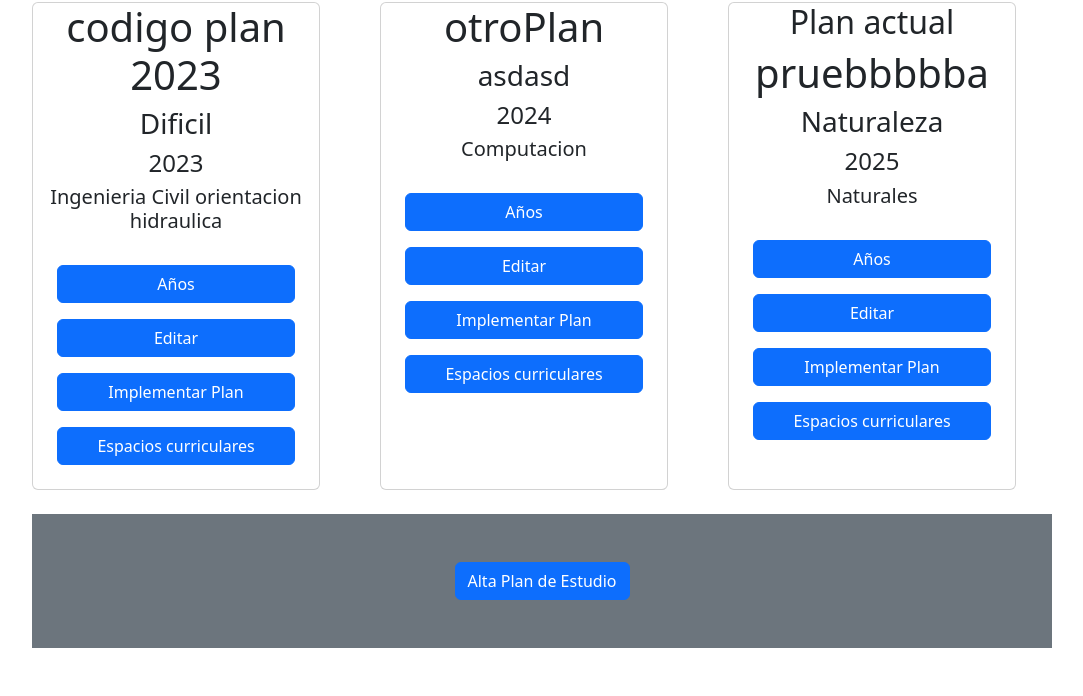
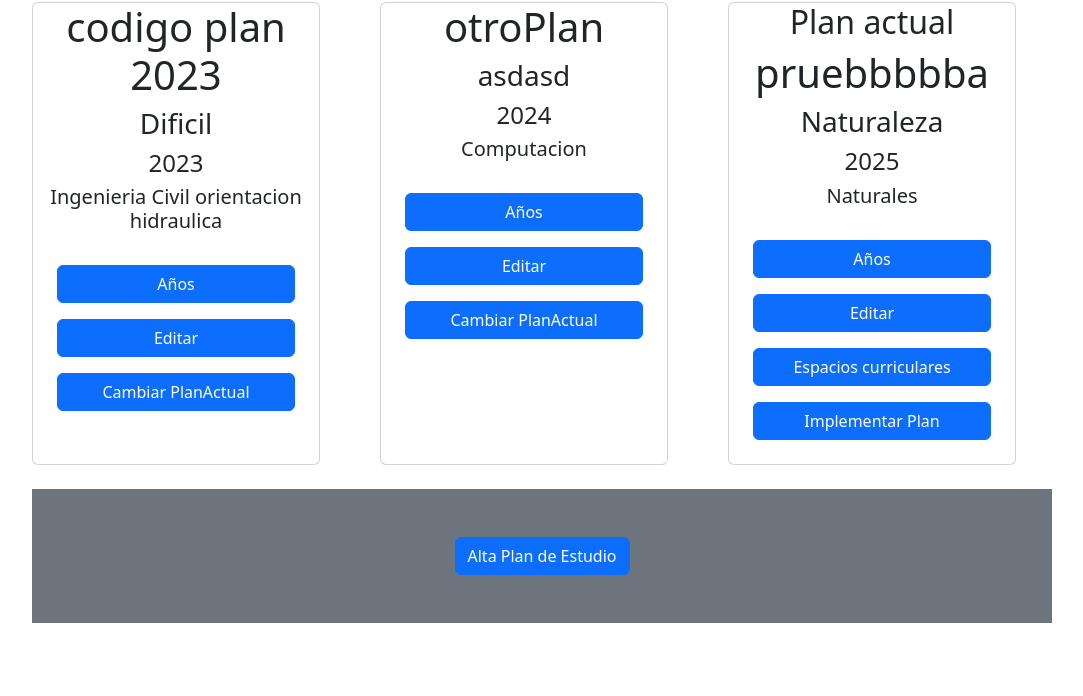
Before and after one commit to jntorres2014/proyecto_sge, a Django app: page /Core/verPlan in a window 1280 px wide. Shown: the part 252-948 px from the top of the page, without its empty margins (98-1181 px from the left). After the commit the page ends 875 px from the top, so only its background shows below. Run offline with Django 4.2, Linux system fonts and the light colour scheme; a user stored in the database is signed in; data comes from the database, SQL or seed files in the repository; both versions use the stored data as it was after the commit; some libraries are stand-ins or nearby versions.

Commit message:
aagreegando

```diff
--- a/Core/models.py
+++ b/Core/models.py
@@ -150,6 +150,22 @@ class PlanDeEstudios(models.Model):
             Anio.save()
             anio= anio +1
         return Anio
+
+    @classmethod
+    def actualizar_actual(cls):
+        # Establecer todos los planes como no actuales
+        cls.objects.all().update(esActual=False)
+
+    @classmethod
+    def cambiar_actual(cls, request, id_plan):
+        # Actualizar el estado de todos los planes
+        cls.actualizar_actual()
+
+        # Establecer el plan específico como actual
+        plan = cls.objects.get(id=id_plan)
+        plan.esActual = True
+        plan.save()
+
 
 @receiver(post_save, sender=PlanDeEstudios)
 def ajustar_actual(sender, instance, **kwargs):
@@ -417,6 +433,20 @@ class Ciclo (models.Model):
                                              descripcion="{} {}".format(a, Division.PRIMERA),
                                              anio=a)
         return division
+    @classmethod
+    def actualizar_actual(cls):
+        # Establecer todos los planes como no actuales
+        cls.objects.all().update(esActual=False)
+
+    @classmethod
+    def cambiar_actual(cls, request, id_ciclo):
+        # Actualizar el estado de todos los ciclos
+        cls.actualizar_actual()
+
+        # Establecer el ciclo específico como actual
+        ciclo = cls.objects.get(id=id_ciclo)
+        ciclo.esActual = True
+        ciclo.save()
 
     @staticmethod
     def crear_division_para_plan(ciclo,plan):
--- a/Core/templates/Core/EspacioCurricular/EspaciosCurricularesForm.html
+++ b/Core/templates/Core/EspacioCurricular/EspaciosCurricularesForm.html
@@ -11,7 +11,7 @@
 <div class="container">
 
     <div class="row">
-        <h2> Alta Espacios Curriculares</h2>
+        <h2 class="text center"> Alta Espacios Curriculares</h2>
         <div class="col-sm-12 col-md-6 col-lg-4 col-xl-4">
             <div class="card">
                 <div class="card-body">
@@ -19,7 +19,7 @@
                         {% csrf_token %}
                         {{ form.as_p }}
                         <div class="form-group">
-                            <button type="submit" class="btn btn-success btn-black text-white form-label">Inscribir</button>
+                            <button type="submit" class="btn btn-success btn-black text-white form-label">Alta</button>
                         </div>
                     </form>
                 </div>
--- a/Core/templates/Core/Plan/verPlan.html
+++ b/Core/templates/Core/Plan/verPlan.html
@@ -26,8 +26,12 @@
                             <div class="card-body d-flex flex-column">
                                 <a class="btn btn-primary m-2" href="/Core/verAnio/{{ plan.id }}">Años</a>
                                 <a class="btn btn-primary m-2" href="/Core/modificarPlan/{{ plan.id }}">Editar</a>
+                                {% if plan.esActual %}
+                                <a class="btn btn-primary m-2" href="/Core/verEspacioCurricularEnPlan/{{ plan.id }}">Espacios curriculares</a>
                                 <a class="btn btn-primary m-2" href="/Core/verCicloEnPlan/{{ plan.id }}">Implementar Plan</a>
-                                <a class="btn btn-primary m-2" href="/Core/verEspacioCurricularEnPlan/{{ plan.id }}">Espacios curriculares</a>
+                                {% else %}
+                                <a class="btn btn-primary m-2" href="/Core/cambiar_actual/{{ plan.id }}">Cambiar PlanActual</a>
+                                {% endif %}
                                 <!-- Agrega el siguiente estilo para que los botones siempre se muestren -->
                                 <div style="margin-top: auto;"></div>
                             </div>
--- a/Core/urls.py
+++ b/Core/urls.py
@@ -29,6 +29,7 @@ urlpatterns = [
 
     re_path(r'^verPlan$', views.plan_list, name= 'verPlan'),
     re_path(r'^modificarPlan/(?P<id_plan>\d+)/$', views.plan_edit, name='modificarPlan'),
+    re_path(r'^cambiar_actual/(?P<id_plan>\d+)/$', views.cambiar_actual, name='cambiar_actual'),
 
     #re_path(r'^altaAnio$', views.,name='altaAnio'),
     #re_path(r'^menuPlanDeEstudio$', views.menuPlan,name='menuPlanDeEstudio'),
--- a/Core/views.py
+++ b/Core/views.py
@@ -208,6 +208,14 @@ def plan_edit(request, id_plan):
             return HttpResponseRedirect("/Core/verPlan")
     return render(request, 'Core/Plan/PlanDeEstudios.html',{'form':form})
 
+def cambiar_actual(request, id_plan):
+    # Llama al método cambiar_actual de la clase PlanDeEstudios
+    PlanDeEstudios.cambiar_actual(request, id_plan)
+
+    # Redirige a la página deseada después de realizar el cambio
+    return HttpResponseRedirect("/Core/verPlan")
+#########################################################################
+
 @login_required
 def Espacio_view(request,id):
     id = 1
@@ -322,6 +330,7 @@ def ciclo_view(request,id):
             print("era valido")
             ciclo = form.save()
             ciclo.crear_division_para_anio_ciclo(ciclo,anios)
+            Ciclo.cambiar_actual(request, ciclo.id_ciclo)
             pagina = "/Core/verCiclo/" + id
             #print("la pagina",pagina)
         return HttpResponseRedirect("/Core/verCiclo/" + id)
@@ -331,6 +340,12 @@ def ciclo_view(request,id):
         'form': form,
         'plan': plan,
         'id':id})
+def cambiar_actual(request, id_plan):
+    # Llama al método cambiar_actual de la clase PlanDeEstudios
+    PlanDeEstudios.cambiar_actual(request, id_plan)
+
+    # Redirige a la página deseada después de realizar el cambio
+    return HttpResponseRedirect("/Core/verPlan")
 
 @login_required
 def ciclo_edit(request, ciclo):
```
Also changed, not shown: sge.db.
